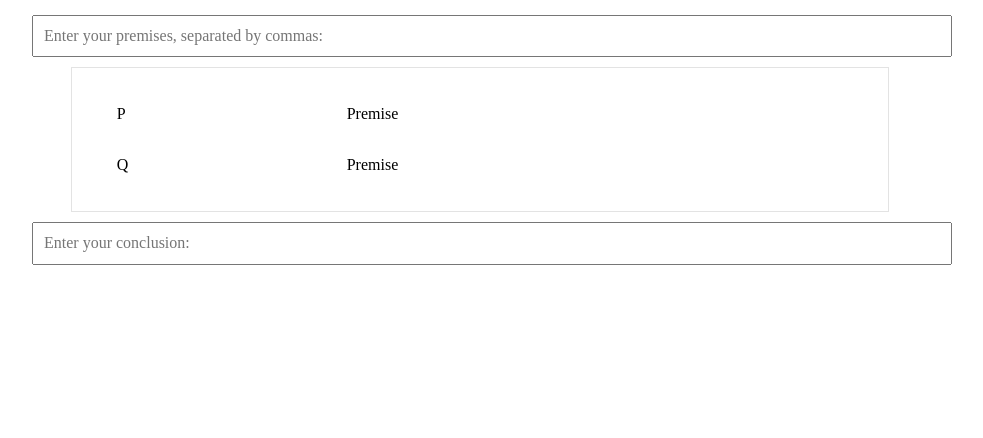
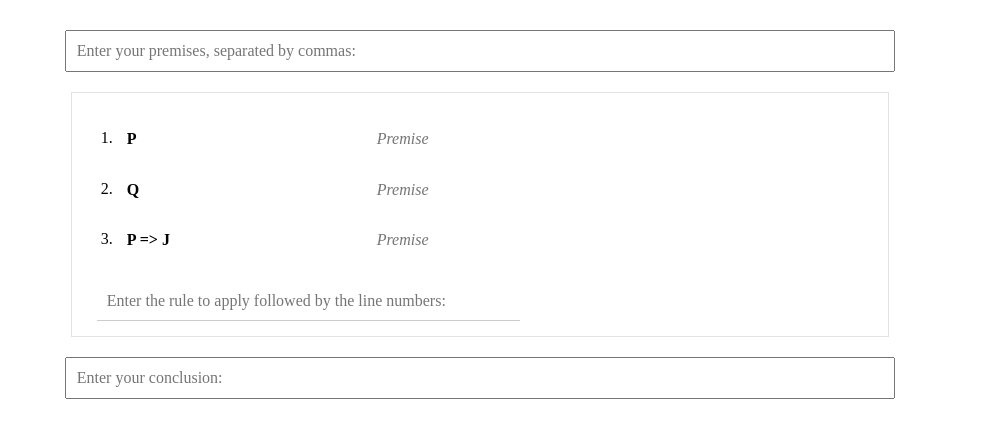
Before and after one commit to jackdeadman/Natural-Deduction-Tool, a website: page index.html in a window 1280 px wide. Shown: the whole page, without its empty margins (160-1143 px from the left). Drawn offline with nearby package versions, Linux system fonts and the light colour scheme.

Commit message:
Initial page design working

```diff
--- a/index.html
+++ b/index.html
@@ -12,10 +12,16 @@
         <input id="premise-input" name="premise-input" placeholder="Enter your premises, separated by commas: "></input>
 
         <div class="inner-wrapper">
+
             <ol>
-                <li><p>P</p><p>Premise</p></li>
-                <li><p>Q</p><p>Premise</p></li>
+                <li><p class="expression">P</p><p class="right-align type">Premise</p></li>
+                <li><p class="expression">Q</p><p class="right-align type">Premise</p></li>
+                <li><p class="expression">P => J</p><p class="right-align type">Premise</p></li>
             </ol>
+
+            <label class="hidden" for="rule-input">Enter the rule to apply followed by the line numbers: </label>
+            <input class="small-input" id="rule-input" name="rule-input" placeholder="Enter the rule to apply followed by the line numbers: "></input>
+
         </div>
 
         <label class="hidden" for="conclusion-input">Enter your conclusion:</label>
--- a/main.css
+++ b/main.css
@@ -4,9 +4,17 @@
 
 input{
     padding: 10px;
-    width: 100%;
+    display: block;
+    margin: 20px auto;
+    width: 90%;
     outline: none;
-    margin: 5px 0;
+}
+
+.small-input{
+    border: none;
+    border-bottom: 1px solid #ccc;
+    margin: 10px 20px;
+    width: 50%;
 }
 
 .main-wrapper{
@@ -22,10 +30,20 @@ input{
     padding: 5px;
 }
 
-li{
-    display: flex;
+
+li p{
+    display: inline-block;
+    padding: 0 10px;
+    width: 30%;
+    word-wrap: break-word;
+    vertical-align: middle;
 }
 
-li p{
-    width: 30%;
+.expression{
+    font-weight: bold;
 }
+
+.type{
+    color: #757575;
+    font-style: italic;
+}
```
